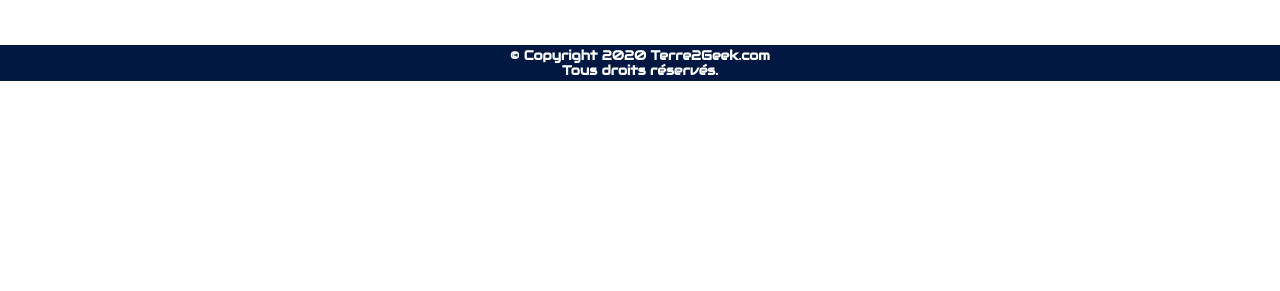
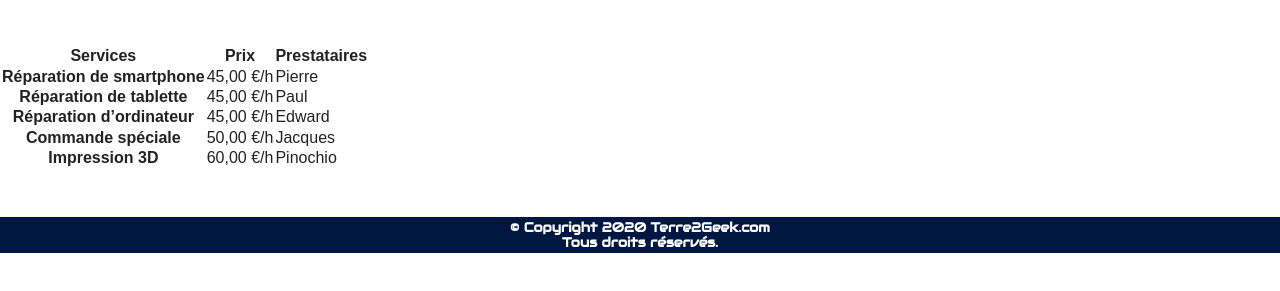
Before and after one commit to Fly-76/TerreDeGeek, a website built with Parcel: page service.html in a window 1280 px wide. Shown: the part 249-540 px from the top of the page. Built offline with nearby package versions, Linux system fonts and the light colour scheme.

Commit message:
Update service.html
Insert table of services

```diff
--- a/service.html
+++ b/service.html
@@ -44,6 +44,42 @@
 
 
    <!-- Display the servic Table -->
+   <table>
+    <thead>
+      <tr>
+        <th>Services</th>
+        <th>Prix</th>
+        <th>Prestataires</th>
+      </tr>
+    </thead>
+    <tbody>
+      <tr>
+        <th>Réparation de smartphone</th>
+        <td>45,00 €/h</td>
+        <td>Pierre</td>
+      </tr>
+      <tr>
+        <th>Réparation de tablette</th>
+        <td>45,00 €/h</td>
+        <td>Paul</td>
+      </tr>
+      <tr>
+        <th>Réparation d’ordinateur</th>
+        <td>45,00 €/h</td>
+        <td>Edward</td>
+      </tr>
+      <tr>
+        <th>Commande spéciale</th>
+        <td>50,00 €/h</td>
+        <td>Jacques</td>
+      </tr>
+      <tr>
+        <th>Impression 3D</th>
+        <td>60,00 €/h</td>
+        <td>Pinochio</td>
+      </tr>
+    </tbody>
+</table>
 
    <!-- Display legal mentions -->
    <footer class="bluesheme">
```
